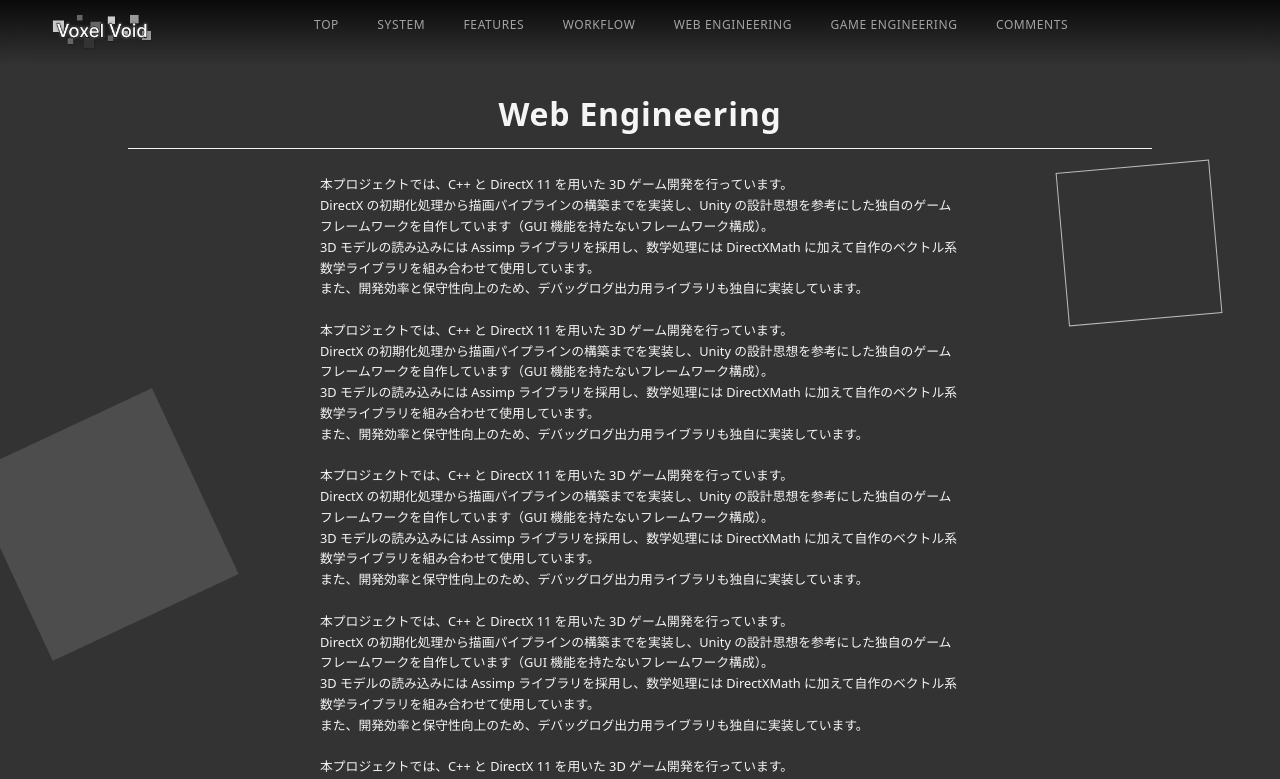
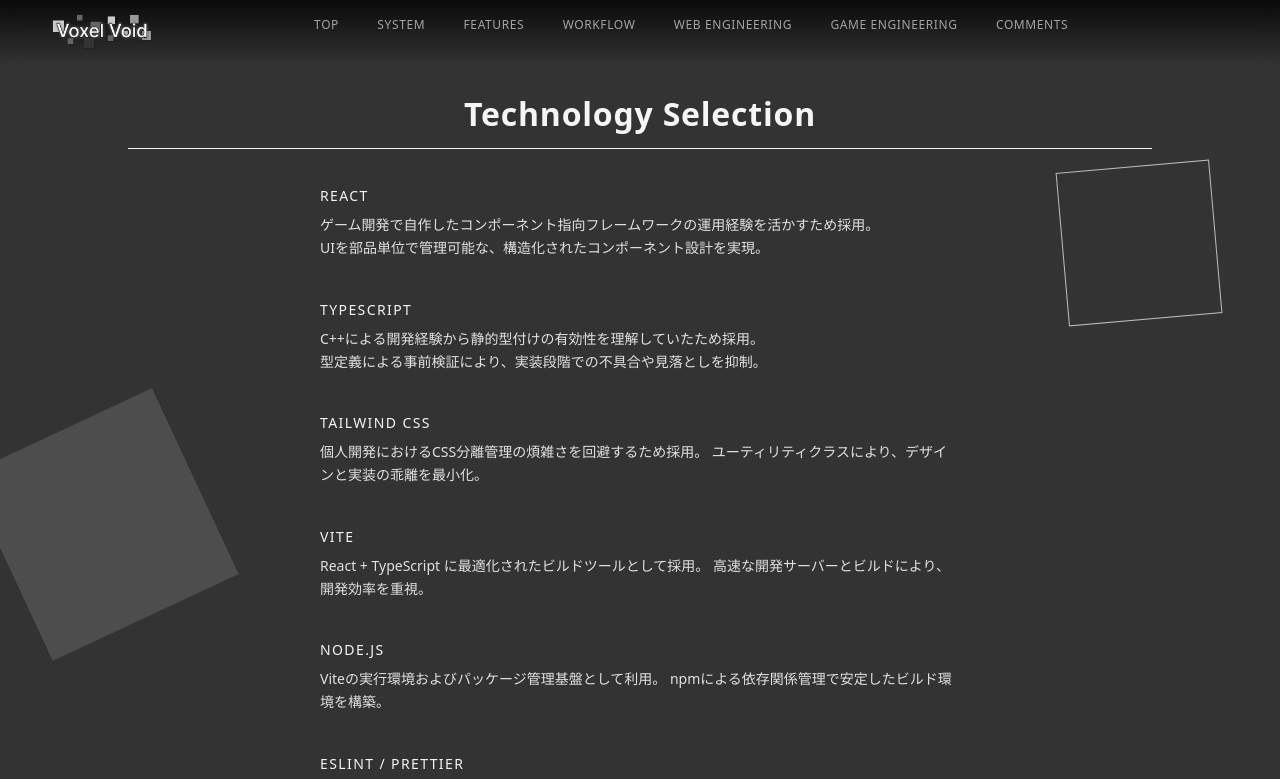
Before and after one commit to iwasi24k/web-repository, a React (Vite) app: page /detail/web-engineering in a window 1280 px wide. Shown: the top 779 px of the page. Built offline with nearby package versions, Linux system fonts and the light colour scheme.

Commit message:
Webの詳細ページを実装

```diff
--- a/index.html
+++ b/index.html
@@ -1,10 +1,10 @@
 <!doctype html>
-<html lang="en">
+<html lang="ja">
   <head>
     <meta charset="UTF-8" />
     <link rel="icon" type="image/svg+xml" href="/logo.svg" />
     <meta name="viewport" content="width=device-width, initial-scale=1.0" />
-    <title>voxel-void</title>
+    <title>Voxel Void 公式サイト</title>
   </head>
   <body>
     <div id="root"></div>
--- a/src/components/sections/development/WebEngineeringDetails.tsx
+++ b/src/components/sections/development/WebEngineeringDetails.tsx
@@ -1,89 +1,63 @@
 import { VOID_COLORS } from "../../../design/colors";
 import DetailTopic from "../../../layouts/DetailTopic";
+
+const StackItem = ({
+  title,
+  children,
+}: {
+  title: string;
+  children: React.ReactNode;
+}) => (
+  <div className="flex flex-col gap-2">
+    <h3 className="text-sm tracking-widest text-[var(--accent)]">{title}</h3>
+    <p className="text-sm leading-relaxed opacity-90">{children}</p>
+  </div>
+);
 
 const WebEngineeringDetails = () => {
   return (
     <div className="flex flex-col mx-auto items-center pt-[20vw] pb-[20vw] xl:pt-[7vw] xl:pb-[10vw]">
       <DetailTopic
         title={{
-          text: "Web Engineering",
+          text: "Technology Selection",
           textColor: VOID_COLORS.WHITE,
           textSize: "text-[30px] md:text-[3.5vw] xl:text-[2.5vw]",
         }}
         descriptionColor={VOID_COLORS.WHITE}
         description={
-          <>
-            <p className="mb-4">
-              本プロジェクトでは、C++ と DirectX 11 を用いた 3D
-              ゲーム開発を行っています。
+          <div className="flex flex-col gap-10 pt-3">
+            <StackItem title="REACT">
+              ゲーム開発で自作したコンポーネント指向フレームワークの運用経験を活かすため採用。
               <br />
-              DirectX の初期化処理から描画パイプラインの構築までを実装し、Unity
-              の設計思想を参考にした独自のゲームフレームワークを自作しています（GUI
-              機能を持たないフレームワーク構成）。
+              UIを部品単位で管理可能な、構造化されたコンポーネント設計を実現。
+            </StackItem>
+
+            <StackItem title="TYPESCRIPT">
+              C++による開発経験から静的型付けの有効性を理解していたため採用。
               <br />
-              3D モデルの読み込みには Assimp ライブラリを採用し、数学処理には
-              DirectXMath
-              に加えて自作のベクトル系数学ライブラリを組み合わせて使用しています。
-              <br />
-              また、開発効率と保守性向上のため、デバッグログ出力用ライブラリも独自に実装しています。
-              <br />
-              <br />
-              本プロジェクトでは、C++ と DirectX 11 を用いた 3D
-              ゲーム開発を行っています。
-              <br />
-              DirectX の初期化処理から描画パイプラインの構築までを実装し、Unity
-              の設計思想を参考にした独自のゲームフレームワークを自作しています（GUI
-              機能を持たないフレームワーク構成）。
-              <br />
-              3D モデルの読み込みには Assimp ライブラリを採用し、数学処理には
-              DirectXMath
-              に加えて自作のベクトル系数学ライブラリを組み合わせて使用しています。
-              <br />
-              また、開発効率と保守性向上のため、デバッグログ出力用ライブラリも独自に実装しています。
-              <br />
-              <br />
-              本プロジェクトでは、C++ と DirectX 11 を用いた 3D
-              ゲーム開発を行っています。
-              <br />
-              DirectX の初期化処理から描画パイプラインの構築までを実装し、Unity
-              の設計思想を参考にした独自のゲームフレームワークを自作しています（GUI
-              機能を持たないフレームワーク構成）。
-              <br />
-              3D モデルの読み込みには Assimp ライブラリを採用し、数学処理には
-              DirectXMath
-              に加えて自作のベクトル系数学ライブラリを組み合わせて使用しています。
-              <br />
-              また、開発効率と保守性向上のため、デバッグログ出力用ライブラリも独自に実装しています。
-              <br />
-              <br />
-              本プロジェクトでは、C++ と DirectX 11 を用いた 3D
-              ゲーム開発を行っています。
-              <br />
-              DirectX の初期化処理から描画パイプラインの構築までを実装し、Unity
-              の設計思想を参考にした独自のゲームフレームワークを自作しています（GUI
-              機能を持たないフレームワーク構成）。
-              <br />
-              3D モデルの読み込みには Assimp ライブラリを採用し、数学処理には
-              DirectXMath
-              に加えて自作のベクトル系数学ライブラリを組み合わせて使用しています。
-              <br />
-              また、開発効率と保守性向上のため、デバッグログ出力用ライブラリも独自に実装しています。
-              <br />
-              <br />
-              本プロジェクトでは、C++ と DirectX 11 を用いた 3D
-              ゲーム開発を行っています。
-              <br />
-              DirectX の初期化処理から描画パイプラインの構築までを実装し、Unity
-              の設計思想を参考にした独自のゲームフレームワークを自作しています（GUI
-              機能を持たないフレームワーク構成）。
-              <br />
-              3D モデルの読み込みには Assimp ライブラリを採用し、数学処理には
-              DirectXMath
-              に加えて自作のベクトル系数学ライブラリを組み合わせて使用しています。
-              <br />
-              また、開発効率と保守性向上のため、デバッグログ出力用ライブラリも独自に実装しています。
-            </p>
-          </>
+              型定義による事前検証により、実装段階での不具合や見落としを抑制。
+            </StackItem>
+
+            <StackItem title="TAILWIND CSS">
+              個人開発におけるCSS分離管理の煩雑さを回避するため採用。
+              ユーティリティクラスにより、デザインと実装の乖離を最小化。
+            </StackItem>
+
+            <StackItem title="VITE">
+              React + TypeScript に最適化されたビルドツールとして採用。
+              高速な開発サーバーとビルドにより、開発効率を重視。
+            </StackItem>
+
+            <StackItem title="NODE.JS">
+              Viteの実行環境およびパッケージ管理基盤として利用。
+              npmによる依存関係管理で安定したビルド環境を構築。
+            </StackItem>
+
+            <StackItem title="ESLINT / PRETTIER">
+              記述ルールの統一とコード品質維持を目的として導入。
+              構文ミスを早期検出し、可読性と保守性を確保。
+            </StackItem>
+          </div>
         }
       />
     </div>
```
